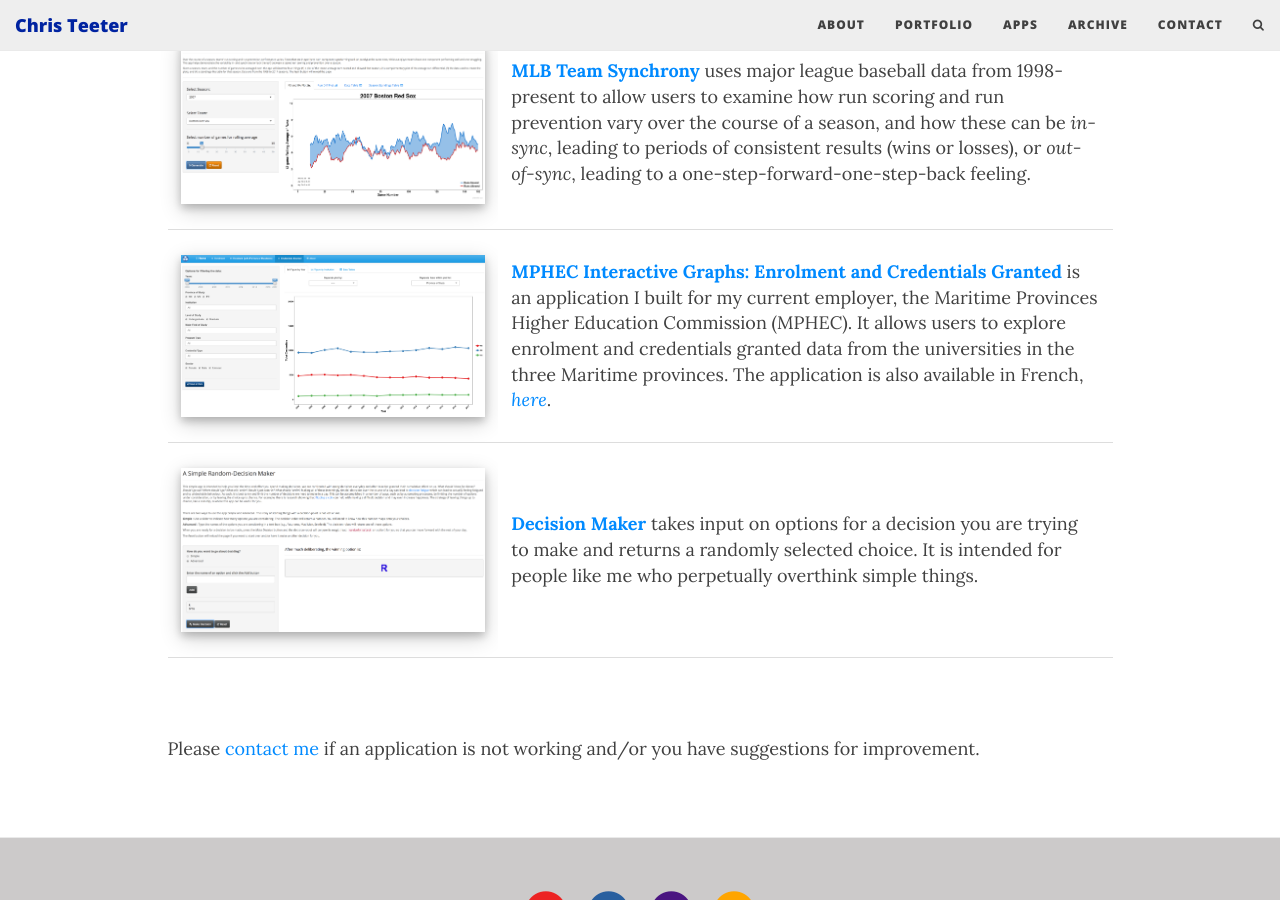
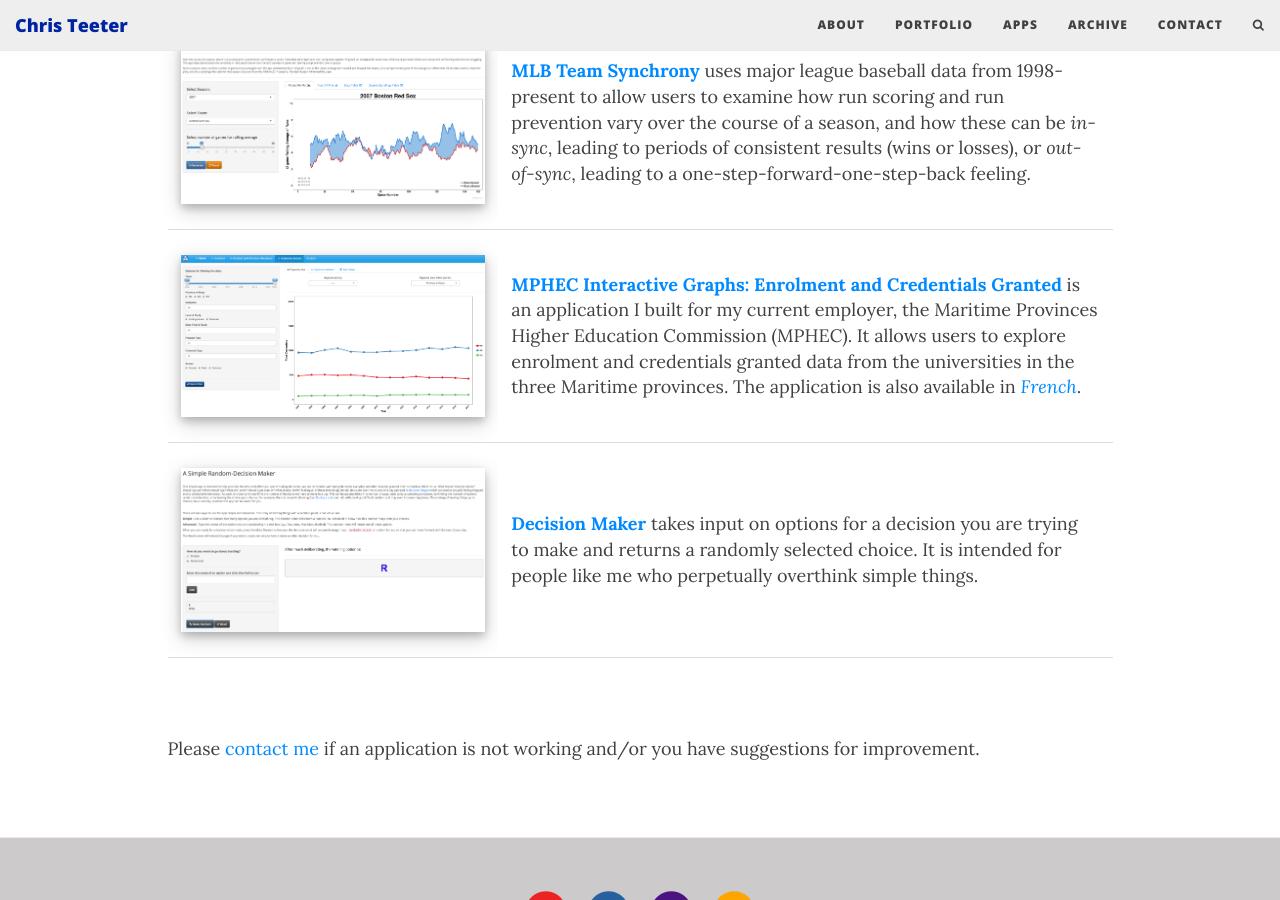
Before and after one commit to cjteeter/cjteeter.github.io, a Jekyll site: the page built from applications.md, in a window 1280 px wide and 900 px high, scrolled down 576 px. Built offline with Jekyll 4.4.1, drawn with Linux system fonts in a browser that asks for light colours; nearby versions of some CDN libraries.

Commit message:
update apps text

```diff
--- a/applications.md
+++ b/applications.md
@@ -63,7 +63,7 @@
     <!-- MPHEC Enrolment and Credentials Granted Row -->
     	<tr>
     		<td style="text-align:center" bgcolor="white"><div class="imgshadow"><a href = "https://mphec-cespm.shinyapps.io/interactiveopendata_EN/" target = "_blank"><img src="{{site.url}}/img/app4_mphec.png" alt="MPHEC Enrolment and Credentials"></a></div></td>
-    		<td bgcolor="white"><a href = "https://mphec-cespm.shinyapps.io/interactiveopendata_EN/" target = "_blank"><b>MPHEC Interactive Graphs: Enrolment and Credentials Granted</b></a> is an application I built for my current employer, the Maritime Provinces Higher Education Commission (MPHEC). It allows users to explore enrolment and credentials granted data from the universities in the three Maritime provinces. The application is also available in French, <a href = "https://mphec-cespm.shinyapps.io/interactiveopendata_FR/" target = "_blank"><em>here</em></a>.</td>
+    		<td bgcolor="white"><a href = "https://mphec-cespm.shinyapps.io/interactiveopendata_EN/" target = "_blank"><b>MPHEC Interactive Graphs: Enrolment and Credentials Granted</b></a> is an application I built for my current employer, the Maritime Provinces Higher Education Commission (MPHEC). It allows users to explore enrolment and credentials granted data from the universities in the three Maritime provinces. The application is also available in <a href = "https://mphec-cespm.shinyapps.io/interactiveopendata_FR/" target = "_blank"><em>French</em></a>.</td>
         </tr>
     <!-- Decision Maker Row -->
     	<tr>
```
